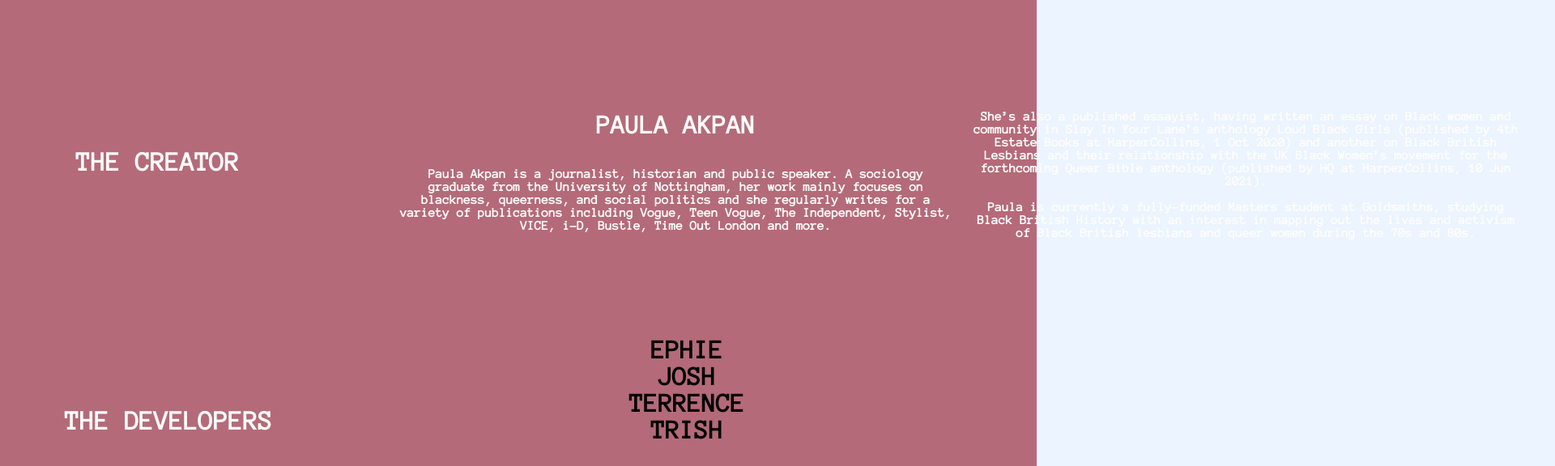
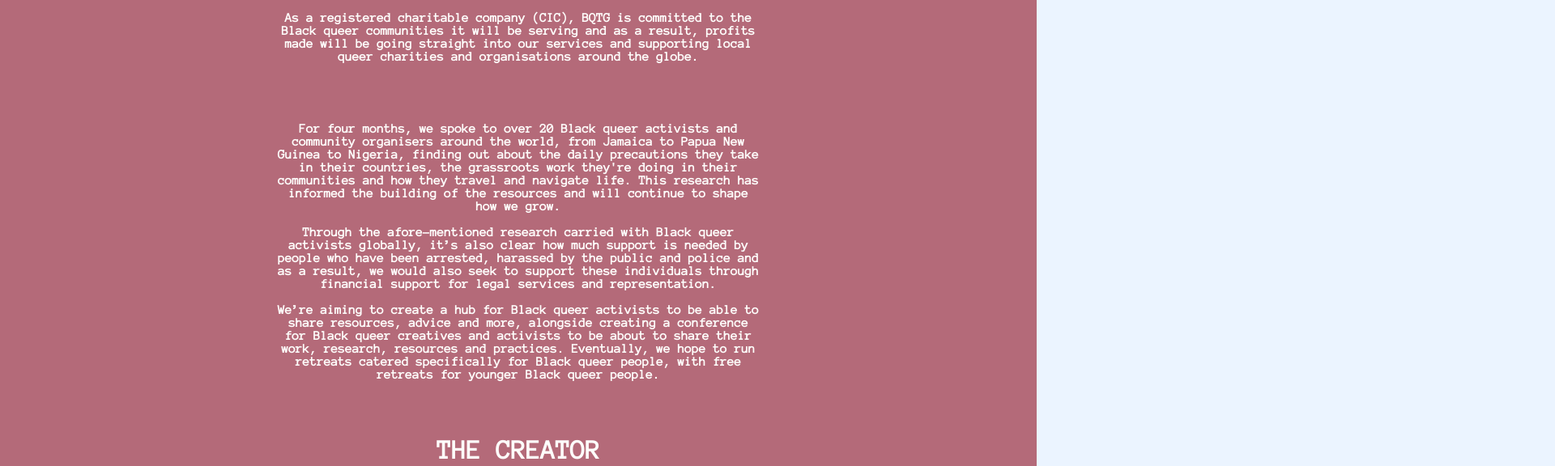
Before and after one commit to fac20/tfb-kjmp-frontend, a React (Create React App) app: page /about in a window 1280 px wide. Shown: the part 1800-2376 px from the top of the page at 81% size, 1920 px wide, since content can reach past the window. Built offline with nearby package versions, Linux system fonts and the light colour scheme; what react-animations would draw is missing.

Commit message:
update about us layout

```diff
--- a/src/index.css
+++ b/src/index.css
@@ -62,13 +62,6 @@ a:hover {
 	overflow: scroll;
 }
 
-/* .countries::-webkit-scrollbar {
-	-webkit-appearance: vertical;
-}
-.countries::-webkit-scrollbar-track {
-	background: pink;
-} */
-
 @media all and (max-width: 768px) {
 	.navbar,
 	.sticky {
@@ -121,7 +114,7 @@ p {
 	background: hsl(348, 33%, 56%);
 	color: hsl(35, 67%, 99%);
 }
-.aboutbrand {
+.aboutus {
 	padding-top: 2rem;
 	display: flex;
 	justify-content: center;
@@ -132,12 +125,11 @@ p {
 	color: hsl(35, 67%, 99%);
 	width: 100%;
 	height: 100vh;
-	background-size: cover;
-	overflow: scroll;
 }
-.aboutbrand2 {
+.aboutbrand {
 	padding-top: 2rem;
 	display: flex;
+	overflow: auto;
 	justify-content: center;
 	align-items: center;
 	flex-direction: column;
@@ -145,7 +137,6 @@ p {
 	background: hsl(348, 33%, 56%);
 	color: hsl(35, 67%, 99%);
 	width: 100%;
-	height: 40vh;
 	font-size: 1.4rem;
 }
 .howtouse {
@@ -189,16 +180,16 @@ p {
 .textabout {
 	display: flex;
 	justify-content: center;
-	flex-direction: column;
+	flex-direction: row;
 	align-items: center;
 	flex-wrap: wrap;
 	background: hsl(348, 33%, 56%);
 	color: hsl(35, 67%, 99%);
 	/* border: solid hsl(40, 48%, 48%) 2px; */
-	width: 55%;
-	height: 90%;
+	width: 48%;
 	font-size: 28px;
-	margin-top: 2rem;
+	margin-top: 1.8rem;
+	margin-bottom: 1.8rem;
 }
 
 .teamimg {
@@ -206,7 +197,7 @@ p {
 	max-height: 80vh;
 }
 
-.aboutus {
+.aboutusheading {
 	font-size: 10rem;
 	margin-left: 5rem;
 }
--- a/src/pages/about.js
+++ b/src/pages/about.js
@@ -13,13 +13,13 @@ export default function About() {
 				justify="center"
 				align="center"
 				back="hsl(349, 43%, 40%)"
-				width="100vw"
+				width="100%"
 				height="100vh"
 				direction="column"
 				color="hsl(349, 43%, 40%)"
 				size="cover">
-				<div className="aboutbrand">
-					<h2 className="aboutus">ABOUT US</h2>
+				<div className="aboutus">
+					<h2 className="aboutusheading">ABOUT US</h2>
 					<img src={teamimg} alt="illustration of team" className="teamimg" />
 				</div>
 			</Container>
@@ -43,56 +43,67 @@ export default function About() {
 					stepnum="STEP 5:"
 					step=" Click to see what things are availible to do in that city"></HowToCard>
 			</div>
-			<div className="aboutbrand2">
+			<Container
+				justify="center"
+				align="center"
+				width="100%"
+				display="block"
+				direction="column"
+				size="cover">
+				<div className="aboutbrand">
 					<h2>ABOUT BLACK QUEER TRAVEL GUIDE </h2>
 					<div className="textabout">
 						<p>
 							Black Queer Travel Guide is a digital resource prioritising Black
 							queer travellers and our safety as we navigate the world, through
-						offering experiences, advice and information on destinations around
-						the globe. You have to consider your personal safety and the safety
-						of those you’re travelling with, particularly if you’re visibly
-						queer, how comfortable you feel travelling with your partner(s) and
-						more. We have to assess and reassess our surroundings and where we
-						visit constantly. Our resources are limited and they often only
-						pertain to ‘Black travel’ or ‘LGBTQ+ travel’, meaning that we have
-						to forge something for ourselves in the middle - or simply google
-						‘LGBTQ+ rights in [insert country]’. It is simply not enough and
-						BQTG aims to contribute towards filling those gaps.
+							offering experiences, advice and information on destinations
+							around the globe. You have to consider your personal safety and
+							the safety of those you’re travelling with, particularly if you’re
+							visibly queer, how comfortable you feel travelling with your
+							partner(s) and more. We have to assess and reassess our
+							surroundings and where we visit constantly. Our resources are
+							limited and they often only pertain to ‘Black travel’ or ‘LGBTQ+
+							travel’, meaning that we have to forge something for ourselves in
+							the middle - or simply google ‘LGBTQ+ rights in [insert country]’.
+							It is simply not enough and BQTG aims to contribute towards
+							filling those gaps.
 						</p>
 						<p>
 							As a registered charitable company (CIC), BQTG is committed to the
-						Black queer communities it will be serving and as a result, profits
-						made will be going straight into our services and supporting local
-						queer charities and organisations around the globe.
+							Black queer communities it will be serving and as a result,
+							profits made will be going straight into our services and
+							supporting local queer charities and organisations around the
+							globe.
 						</p>
+					</div>
+					<div className="textabout">
 						<p>
 							For four months, we spoke to over 20 Black queer activists and
 							community organisers around the world, from Jamaica to Papua New
-						Guinea to Nigeria, finding out about the daily precautions they take
-						in their countries, the grassroots work they're doing in their
-						communities and how they travel and navigate life. This research has
-						informed the building of the resources and will continue to shape
-						how we grow.
+							Guinea to Nigeria, finding out about the daily precautions they
+							take in their countries, the grassroots work they're doing in
+							their communities and how they travel and navigate life. This
+							research has informed the building of the resources and will
+							continue to shape how we grow.
 						</p>
 						<p>
 							Through the afore-mentioned research carried with Black queer
 							activists globally, it’s also clear how much support is needed by
-						people who have been arrested, harassed by the public and police and
-						as a result, we would also seek to support these individuals through
-						financial support for legal services and representation.
+							people who have been arrested, harassed by the public and police
+							and as a result, we would also seek to support these individuals
+							through financial support for legal services and representation.
 						</p>
 						<p>
-						We’re aiming to create a hub for Black queer activists to be able to
-						share resources, advice and more, alongside creating a conference
-						for Black queer creatives and activists to be about to share their
-						work, research, resources and practices. Eventually, we hope to run
-						retreats catered specifically for Black queer people, with free
-						retreats for younger Black queer people.
+							We’re aiming to create a hub for Black queer activists to be able
+							to share resources, advice and more, alongside creating a
+							conference for Black queer creatives and activists to be about to
+							share their work, research, resources and practices. Eventually,
+							we hope to run retreats catered specifically for Black queer
+							people, with free retreats for younger Black queer people.
 						</p>
 					</div>
 				</div>
-			<div className="aboutbrand2">
+				<div className="aboutbrand">
 					<h2>THE CREATOR </h2>
 					<div className="textabout">
 						<h3>PAULA AKPAN </h3>
@@ -100,10 +111,10 @@ export default function About() {
 						<p>
 							Paula Akpan is a journalist, historian and public speaker. A
 							sociology graduate from the University of Nottingham, her work
-						mainly focuses on blackness, queerness, and social politics and she
-						regularly writes for a variety of publications including Vogue, Teen
-						Vogue, The Independent, Stylist, VICE, i-D, Bustle, Time Out London
-						and more.
+							mainly focuses on blackness, queerness, and social politics and
+							she regularly writes for a variety of publications including
+							Vogue, Teen Vogue, The Independent, Stylist, VICE, i-D, Bustle,
+							Time Out London and more.
 						</p>
 						<p>
 							She’s also a published essayist, having written an essay on Black
@@ -116,12 +127,13 @@ export default function About() {
 						<p>
 							Paula is currently a fully-funded Masters student at Goldsmiths,
 							studying Black British History with an interest in mapping out the
-						lives and activism of Black British lesbians and queer women during
-						the 70s and 80s.
+							lives and activism of Black British lesbians and queer women
+							during the 70s and 80s.
 						</p>
 					</div>
 				</div>
-			<div className="aboutbrand2">
+			</Container>
+			<div className="aboutbrand">
 				<h2>THE DEVELOPERS </h2>
 				<div className="textabout">
 					<h3>
@@ -131,7 +143,9 @@ export default function About() {
 							rel="noopener noreferrer">
 							EPHIE
 						</a>
+						|
 					</h3>
+
 					<h3>
 						<a
 							href="https://github.com/jhart5"
@@ -139,6 +153,7 @@ export default function About() {
 							rel="noopener noreferrer">
 							JOSH
 						</a>
+						|
 					</h3>
 					<h3>
 						<a
@@ -147,6 +162,7 @@ export default function About() {
 							rel="noopener noreferrer">
 							TERRENCE
 						</a>
+						|
 					</h3>
 					<h3>
 						<a
```
Also changed, not shown: src/images/._about-back.svg (deleted), src/images/about-back.svg (deleted). Lines whose indentation alone changed are shown as unchanged.
